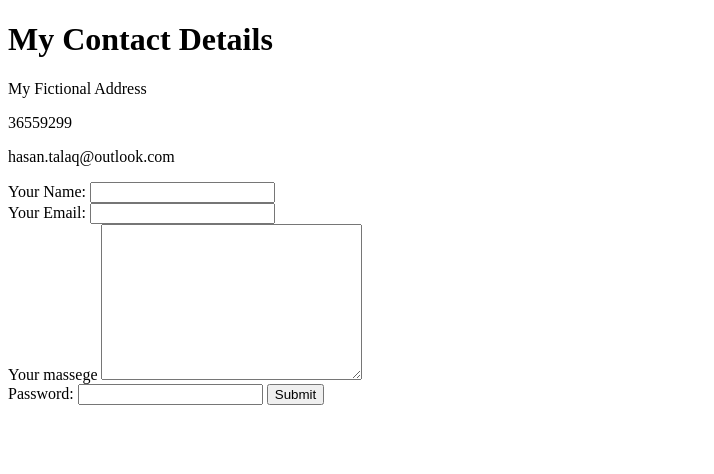
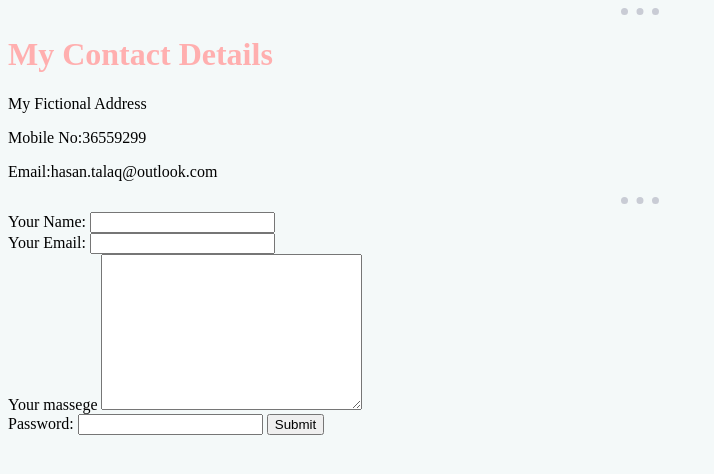
Before and after one commit to page137/cv, a plain HTML site: page contact.html in a window 1280 px wide. Shown: the whole page, without its empty margins (0-714 px from the left). Drawn offline with Linux system fonts and the light colour scheme.

Commit message:
Update contact.html

```diff
--- a/contact.html
+++ b/contact.html
@@ -2,13 +2,17 @@
 <html lang="en" dir="ltr">
   <head>
     <meta charset="utf-8">
-    <title></title>
+    <title>Contact page</title>
+    <link rel="stylesheet" href="style.css">
   </head>
   <body>
+    <hr>
     <h1>My Contact Details</h1>
+
     <p>My Fictional Address</p>
-    <p>36559299</p>
-    <p>hasan.talaq@outlook.com</p>
+    <p>Mobile No:36559299</p>
+    <p>Email:hasan.talaq@outlook.com</p>
+    <hr>
     <form class="" action="mailto:hasan.talaq@outlook.com" method="post" enctype="text/plain">
       <label>Your Name:</label>
       <input type="text" name="name" value=""><br>
```
